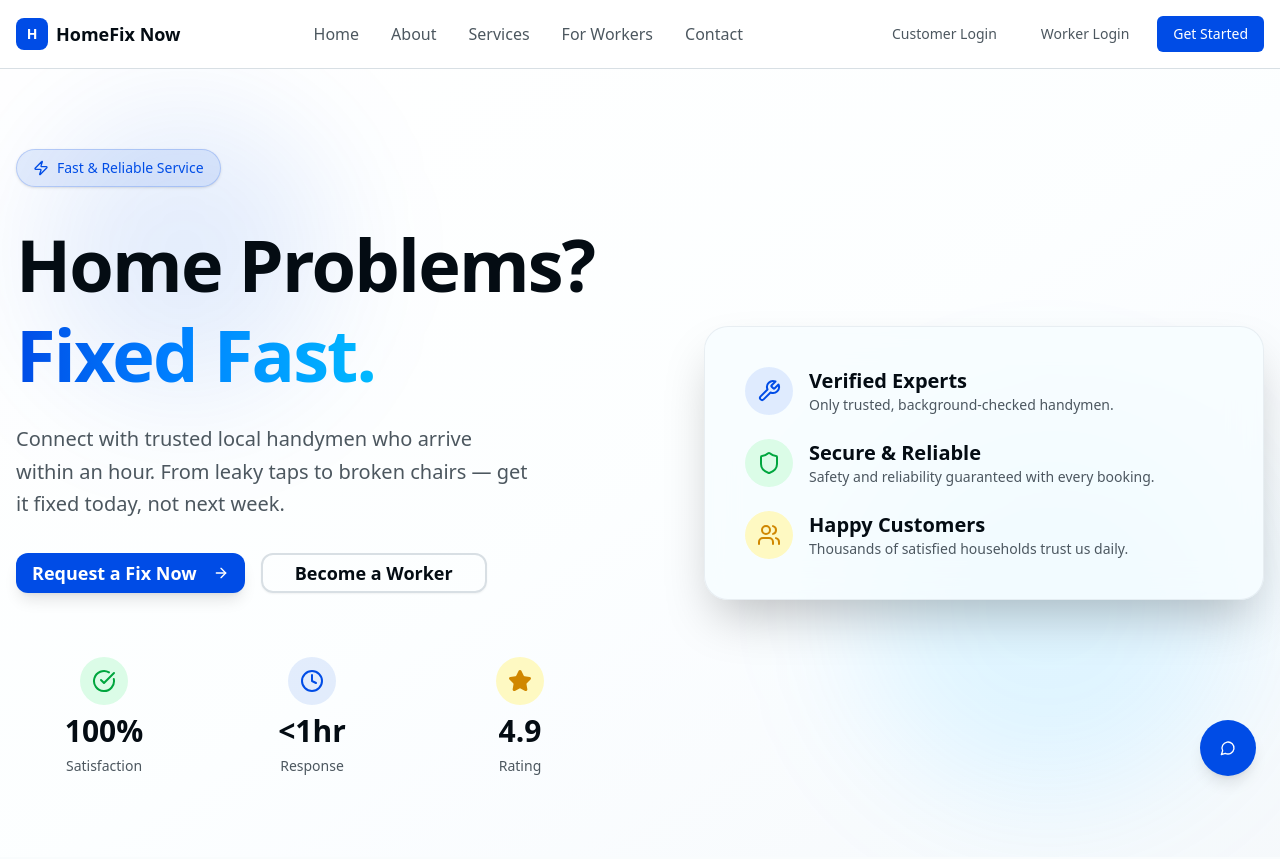
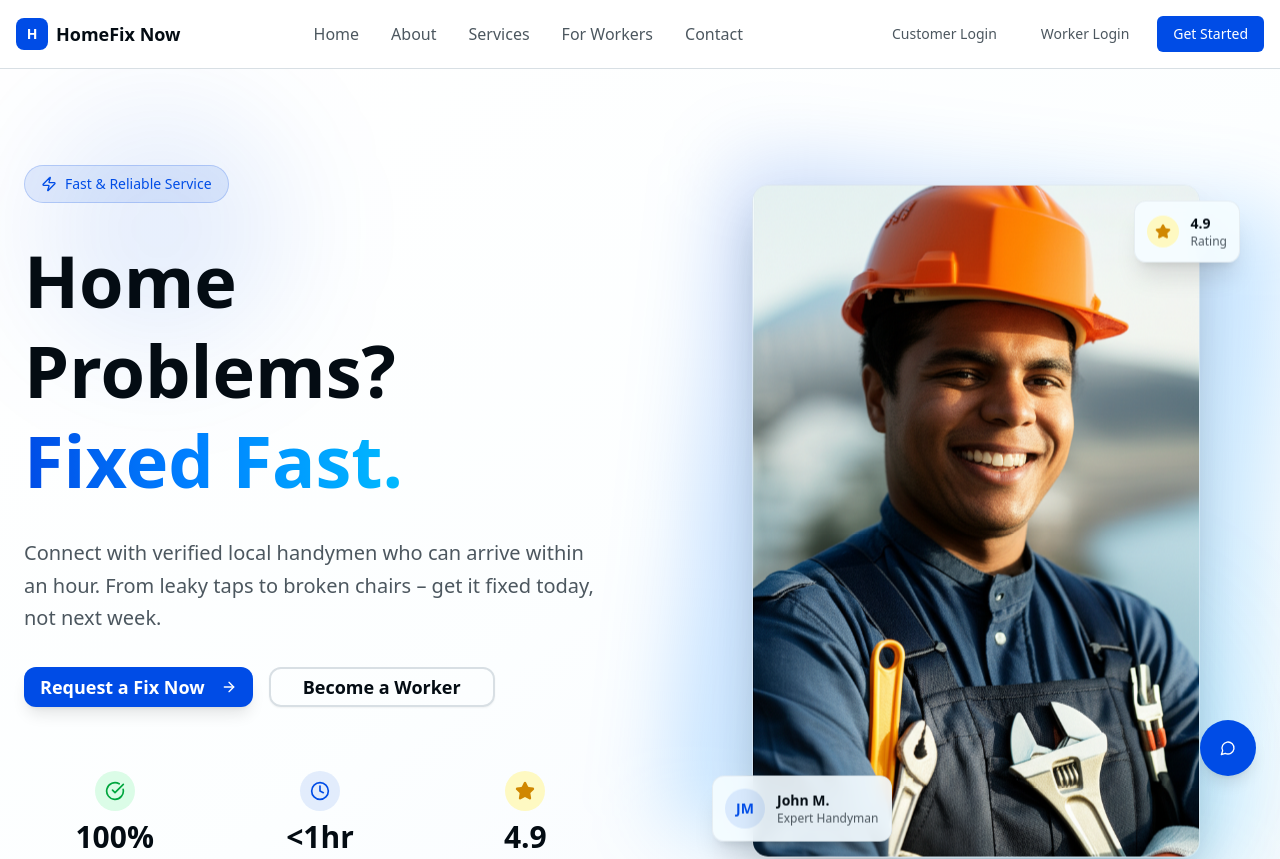
Before and after one commit to githubmalay/homefix-VO, a Next.js app: page / in a window 1280 px wide. Shown: the top 859 px of the page. Built offline with nearby package versions, Linux system fonts and the light colour scheme.

Commit message:
Update hero-section.tsx

```diff
--- a/components/hero-section.tsx
+++ b/components/hero-section.tsx
@@ -1,7 +1,7 @@
 "use client"
 
 import { Button } from "@/components/ui/button"
-import { Star, Clock, CheckCircle, ArrowRight, Zap, Wrench, Shield, Users } from "lucide-react"
+import { Star, Clock, CheckCircle, ArrowRight, Zap } from "lucide-react"
 
 export function HeroSection() {
   const handleRequestFix = () => {
@@ -13,51 +13,53 @@ export function HeroSection() {
   }
 
   return (
-    <section className="relative overflow-hidden bg-gradient-to-br from-background via-card/30 to-muted/50 py-12 md:py-20">
-      {/* Floating background glows */}
+    <section className="relative overflow-hidden bg-gradient-to-br from-background via-card/30 to-muted/50 py-16 md:py-24">
+      {/* Floating background blobs */}
       <div className="absolute inset-0 overflow-hidden">
-        <div className="absolute top-5 left-5 md:top-10 md:left-10 w-48 h-48 md:w-72 md:h-72 bg-primary/10 rounded-full blur-3xl float-animation"></div>
+        <div className="absolute top-10 left-10 w-40 h-40 md:w-60 md:h-60 bg-primary/10 rounded-full blur-3xl float-animation"></div>
         <div
-          className="absolute bottom-5 right-5 md:bottom-10 md:right-10 w-64 h-64 md:w-96 md:h-96 bg-secondary/10 rounded-full blur-3xl float-animation"
+          className="absolute bottom-10 right-10 w-56 h-56 md:w-80 md:h-80 bg-secondary/10 rounded-full blur-3xl float-animation"
           style={{ animationDelay: "3s" }}
         ></div>
       </div>
 
-      <div className="container mx-auto px-4 relative z-10">
-        <div className="grid lg:grid-cols-2 gap-10 md:gap-16 items-center">
-          {/* Left Content */}
-          <div className="space-y-6 md:space-y-8 text-center lg:text-left">
-            <div className="inline-flex items-center gap-2 bg-primary/10 text-primary px-3 py-1.5 md:px-4 md:py-2 rounded-full text-xs md:text-sm font-medium border border-primary/20 shadow-sm">
-              <Zap className="w-3 h-3 md:w-4 md:h-4" />
+      <div className="container mx-auto px-6 relative z-10">
+        <div className="grid lg:grid-cols-2 gap-12 items-center">
+          {/* Left Section */}
+          <div className="space-y-8 text-center lg:text-left">
+            {/* Tagline */}
+            <div className="inline-flex items-center gap-2 bg-primary/10 text-primary px-4 py-2 rounded-full text-sm font-medium border border-primary/20">
+              <Zap className="w-4 h-4" />
               Fast & Reliable Service
             </div>
 
-            <div className="space-y-4 md:space-y-6">
-              <h1 className="text-3xl sm:text-4xl md:text-5xl lg:text-6xl xl:text-7xl font-extrabold text-foreground leading-tight tracking-tight">
+            {/* Heading */}
+            <h1 className="text-4xl sm:text-5xl lg:text-6xl xl:text-7xl font-bold text-foreground leading-tight">
               Home Problems?
               <br />
               <span className="gradient-text">Fixed Fast.</span>
             </h1>
 
-              <p className="text-base md:text-xl text-muted-foreground max-w-lg leading-relaxed mx-auto lg:mx-0">
-                Connect with trusted local handymen who arrive within an hour. From leaky taps to broken chairs — get it fixed today, not next week.
+            {/* Sub-text */}
+            <p className="text-lg md:text-xl text-muted-foreground max-w-xl leading-relaxed mx-auto lg:mx-0">
+              Connect with verified local handymen who can arrive within an hour. From leaky taps to broken chairs –
+              get it fixed today, not next week.
             </p>
-            </div>
 
             {/* CTA Buttons */}
-            <div className="flex flex-col sm:flex-row gap-3 md:gap-4 justify-center lg:justify-start">
+            <div className="flex flex-col sm:flex-row gap-4 justify-center lg:justify-start">
               <Button
                 size="lg"
-                className="bg-primary hover:bg-primary/90 text-primary-foreground px-6 py-3 md:px-8 md:py-4 text-base md:text-lg font-semibold rounded-xl transition-all duration-300 transform hover:scale-105 shadow-lg hover:shadow-xl group w-full sm:w-auto"
+                className="bg-primary hover:bg-primary/90 text-primary-foreground px-8 py-4 text-lg font-semibold rounded-xl transition-all duration-300 transform hover:scale-105 shadow-lg hover:shadow-xl group w-full sm:w-auto"
                 onClick={handleRequestFix}
               >
                 Request a Fix Now
-                <ArrowRight className="w-4 h-4 md:w-5 md:h-5 ml-2 group-hover:translate-x-1 transition-transform" />
+                <ArrowRight className="w-5 h-5 ml-2 group-hover:translate-x-1 transition-transform" />
               </Button>
               <Button
                 variant="outline"
                 size="lg"
-                className="px-6 py-3 md:px-8 md:py-4 text-base md:text-lg font-semibold rounded-xl border-2 border-border hover:border-primary hover:text-primary transition-all duration-300 bg-transparent w-full sm:w-auto"
+                className="px-8 py-4 text-lg font-semibold rounded-xl border-2 border-border hover:border-primary hover:text-primary transition-all duration-300 bg-transparent w-full sm:w-auto"
                 onClick={handleBecomeWorker}
               >
                 Become a Worker
@@ -65,69 +67,75 @@ export function HeroSection() {
             </div>
 
             {/* Stats */}
-            <div className="grid grid-cols-3 gap-4 md:gap-8 pt-6 md:pt-8">
+            <div className="grid grid-cols-3 gap-6 pt-8">
               <div className="text-center group">
-                <div className="flex items-center justify-center mb-2">
-                  <div className="w-10 h-10 md:w-12 md:h-12 bg-green-100 rounded-full flex items-center justify-center group-hover:scale-110 transition-transform">
-                    <CheckCircle className="w-5 h-5 md:w-6 md:h-6 text-green-600" />
+                <div className="flex items-center justify-center gap-2 mb-2">
+                  <div className="w-10 h-10 bg-green-100 rounded-full flex items-center justify-center group-hover:scale-110 transition-transform">
+                    <CheckCircle className="w-5 h-5 text-green-600" />
                   </div>
                 </div>
-                <div className="text-xl md:text-3xl font-bold text-foreground mb-1">100%</div>
-                <span className="text-xs md:text-sm text-muted-foreground font-medium">Satisfaction</span>
+                <div className="text-2xl md:text-3xl font-bold text-foreground">100%</div>
+                <span className="text-sm text-muted-foreground font-medium">Satisfaction</span>
               </div>
 
               <div className="text-center group">
-                <div className="flex items-center justify-center mb-2">
-                  <div className="w-10 h-10 md:w-12 md:h-12 bg-primary/10 rounded-full flex items-center justify-center group-hover:scale-110 transition-transform">
-                    <Clock className="w-5 h-5 md:w-6 md:h-6 text-primary" />
+                <div className="flex items-center justify-center gap-2 mb-2">
+                  <div className="w-10 h-10 bg-primary/10 rounded-full flex items-center justify-center group-hover:scale-110 transition-transform">
+                    <Clock className="w-5 h-5 text-primary" />
                   </div>
                 </div>
-                <div className="text-xl md:text-3xl font-bold text-foreground mb-1">&lt;1hr</div>
-                <span className="text-xs md:text-sm text-muted-foreground font-medium">Response</span>
+                <div className="text-2xl md:text-3xl font-bold text-foreground">&lt;1hr</div>
+                <span className="text-sm text-muted-foreground font-medium">Response</span>
               </div>
 
               <div className="text-center group">
-                <div className="flex items-center justify-center mb-2">
-                  <div className="w-10 h-10 md:w-12 md:h-12 bg-yellow-100 rounded-full flex items-center justify-center group-hover:scale-110 transition-transform">
-                    <Star className="w-5 h-5 md:w-6 md:h-6 text-yellow-600 fill-current" />
+                <div className="flex items-center justify-center gap-2 mb-2">
+                  <div className="w-10 h-10 bg-yellow-100 rounded-full flex items-center justify-center group-hover:scale-110 transition-transform">
+                    <Star className="w-5 h-5 text-yellow-600 fill-current" />
                   </div>
                 </div>
-                <div className="text-xl md:text-3xl font-bold text-foreground mb-1">4.9</div>
-                <span className="text-xs md:text-sm text-muted-foreground font-medium">Rating</span>
+                <div className="text-2xl md:text-3xl font-bold text-foreground">4.9</div>
+                <span className="text-sm text-muted-foreground font-medium">Rating</span>
               </div>
             </div>
           </div>
 
-          {/* Right Side: Animated Feature Card */}
-          <div className="relative lg:pl-8 mt-8 lg:mt-0">
-            <div className="relative bg-card/80 backdrop-blur-lg border border-border/50 rounded-2xl md:rounded-3xl shadow-2xl p-6 md:p-10 flex flex-col gap-6 hover:shadow-primary/30 hover:scale-[1.02] transition-all duration-500">
-              <div className="flex items-center gap-4">
-                <div className="w-12 h-12 bg-primary/10 rounded-full flex items-center justify-center">
-                  <Wrench className="w-6 h-6 text-primary" />
+          {/* Right Section (Image with overlays) */}
+          <div className="relative lg:pl-8">
+            <div className="relative float-animation">
+              {/* Gradient Glow */}
+              <div className="absolute inset-0 bg-gradient-to-br from-primary/20 to-secondary/20 rounded-3xl blur-2xl transform rotate-6"></div>
+
+              {/* Main Image */}
+              <img
+                src="/smiling-handyman.png"
+                alt="Professional handyman"
+                className="relative rounded-2xl w-3/4 md:w-2/3 lg:w-4/5 h-auto shadow-2xl border border-border/50 mx-auto"
+              />
+
+              {/* Rating Badge */}
+              <div className="absolute top-4 right-4 bg-card/90 backdrop-blur-sm rounded-xl p-3 shadow-xl border border-border/50">
+                <div className="flex items-center gap-3">
+                  <div className="w-8 h-8 bg-yellow-100 rounded-full flex items-center justify-center">
+                    <Star className="w-4 h-4 text-yellow-600 fill-current" />
                   </div>
                   <div>
-                  <h3 className="text-lg md:text-xl font-semibold">Verified Experts</h3>
-                  <p className="text-sm text-muted-foreground">Only trusted, background-checked handymen.</p>
+                    <div className="font-bold text-foreground text-sm">4.9</div>
+                    <div className="text-xs text-muted-foreground">Rating</div>
+                  </div>
                 </div>
               </div>
 
-              <div className="flex items-center gap-4">
-                <div className="w-12 h-12 bg-green-100 rounded-full flex items-center justify-center">
-                  <Shield className="w-6 h-6 text-green-600" />
+              {/* Worker Info Badge */}
+              <div className="absolute bottom-4 left-4 bg-card/90 backdrop-blur-sm rounded-xl p-3 shadow-xl border border-border/50">
+                <div className="flex items-center gap-3">
+                  <div className="w-10 h-10 bg-primary/10 rounded-full flex items-center justify-center">
+                    <span className="text-sm font-bold text-primary">JM</span>
                   </div>
                   <div>
-                  <h3 className="text-lg md:text-xl font-semibold">Secure & Reliable</h3>
-                  <p className="text-sm text-muted-foreground">Safety and reliability guaranteed with every booking.</p>
+                    <div className="font-semibold text-foreground text-sm">John M.</div>
+                    <div className="text-xs text-muted-foreground">Expert Handyman</div>
                   </div>
-              </div>
-
-              <div className="flex items-center gap-4">
-                <div className="w-12 h-12 bg-yellow-100 rounded-full flex items-center justify-center">
-                  <Users className="w-6 h-6 text-yellow-600" />
-                </div>
-                <div>
-                  <h3 className="text-lg md:text-xl font-semibold">Happy Customers</h3>
-                  <p className="text-sm text-muted-foreground">Thousands of satisfied households trust us daily.</p>
                 </div>
               </div>
             </div>
```
Lines whose indentation alone changed are shown as unchanged.
